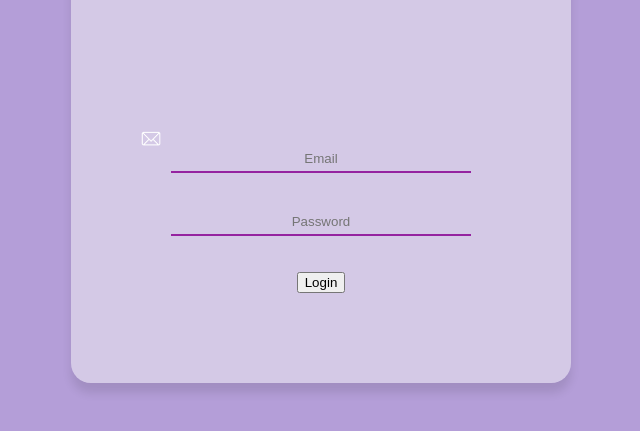
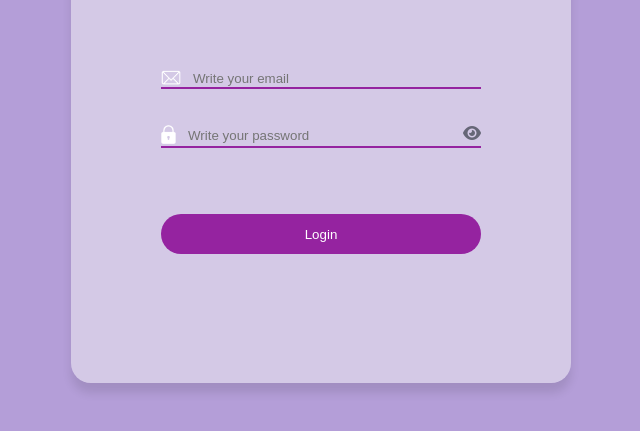
Before and after one commit to lynconpoliveira/sala-inteligente, a plain HTML site: page Login-Page/index.html in a window 1280 px wide. Shown: the part 247-678 px from the top of the page, without its empty margins (319-959 px from the left). Drawn offline with Linux system fonts and the light colour scheme.

Commit message:
ocultar / mostrar senha
adição do olho para mostrar / ocultar a senha, além de melhorar o design da página

```diff
--- a/Login-Page/index.html
+++ b/Login-Page/index.html
@@ -6,6 +6,11 @@
     <title>Login</title>
 
     <link rel = "stylesheet" href = "style.css">
+    <link rel="stylesheet"
+        href="https://cdnjs.cloudflare.com/ajax/libs/font-awesome/6.0.0-beta3/css/all.min.css"
+        />
+
+    <script src="scripts.js" defer></script>
 </head>
 <body>
     <div class = "login-container">
@@ -15,17 +20,23 @@
             <h1 class="title">User Login</h1>
 
             <!-- <label for="username">Email:</label> -->
-            <img src="../assets/email-icon.png" alt = "email-icon" class = "email-icon">
-            <input class = "write-box" type="email" id="username" name="username" placeholder="Email" required>
+            <div class = "write-login-container">
+                <img src="../assets/email-icon.png" alt = "email-icon" class = "email-icon">
+                <input class = "write-box" type="email" id="username" name="username" placeholder="Write your email" required>
+            </div>
 
             <br><br>
 
             <!-- <label for="password">Password:</label> -->
-            <input class = "write-box" type="password" id="password" name="password" placeholder="Password" required >
+             <div class = "write-login-container">
+                <img src="../assets/password-icon.png" alt = "password-icon" class = "password-icon">
+                <input class = "write-box" type="password" id="password" name="password" placeholder="Write your password" required>
+                <i class="fas fa-eye" id="togglePassword"></i>
+            </div>
 
             <br><br>
 
-            <button type="submit">Login</button>
+            <button type="submit" class="login-button">Login</button>
         </form>
     </div>
 </body>
--- /dev/null
+++ b/Login-Page/scripts.js
@@ -0,0 +1,13 @@
+// Funcionalidade do olho para mostrar/ocultar a senha
+
+const togglePassword = document.querySelector("#togglePassword");
+const password = document.querySelector("#password");
+
+togglePassword.addEventListener("click", function () {
+
+    const type = password.getAttribute("type") === "password" ? "text" : "password";
+    password.setAttribute("type", type);
+
+    this.classList.toggle("fa-eye-slash");
+
+})
--- a/Login-Page/style.css
+++ b/Login-Page/style.css
@@ -35,19 +35,48 @@ body {
     margin-bottom: 80px;
 }
 
+.write-login-container {
+    display: flex;
+    flex-direction: row;
+    width: 320px;
+    border-bottom: 2px solid rgb(149, 35, 160);
+}
+
 .email-icon{
     width: 20px;
-    margin-right: 340px;
-    margin-top: 100px;
+    height: 100%;
+}
+
+.password-icon{
+    width: 15px;
+    height: 100%;
+    margin-bottom: 2px;
+}
+
+#togglePassword {
+    background: none;
+    border: none;
+    cursor: pointer;
+    color: #667;
 }
 
 .write-box {
     border: none;
     outline: none;
-    border-bottom: 2px solid rgb(149, 35, 160);
     background: transparent;
-    padding: 5px 0;
-    width: 300px;
+    width: 100%;
+    margin-left: 10px;
     gap: 15px;
-    text-align: center;
+    text-align: left;
 }
+
+.login-button {
+    width: 320px;
+    height: 40px;
+    background-color: rgb(149, 35, 160);
+    color: white;
+    border: none;
+    border-radius: 20px;
+    cursor: pointer;
+    margin-top: 30px;
+}
```
Also changed, not shown: assets/password-icon.png (added).
